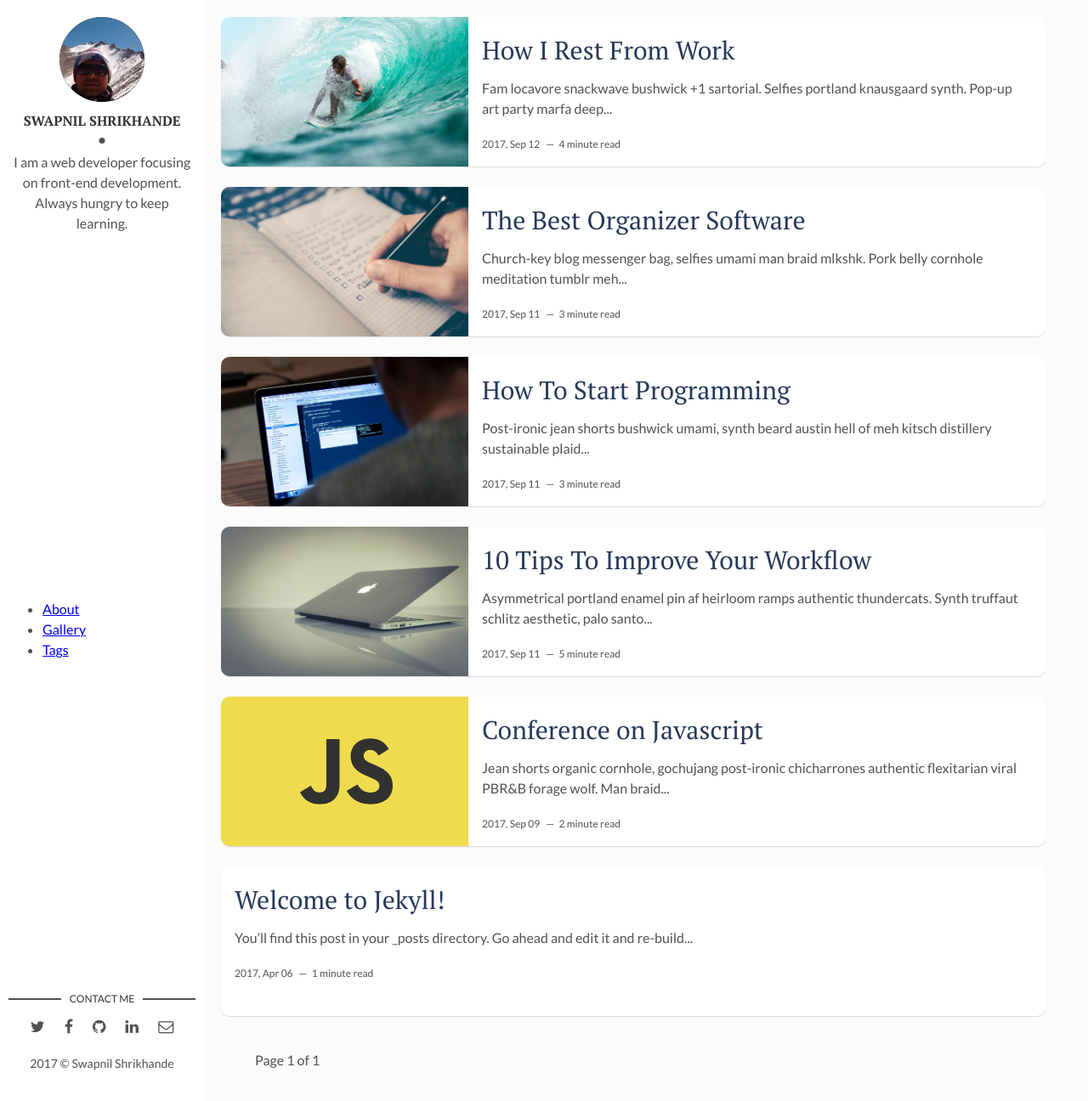
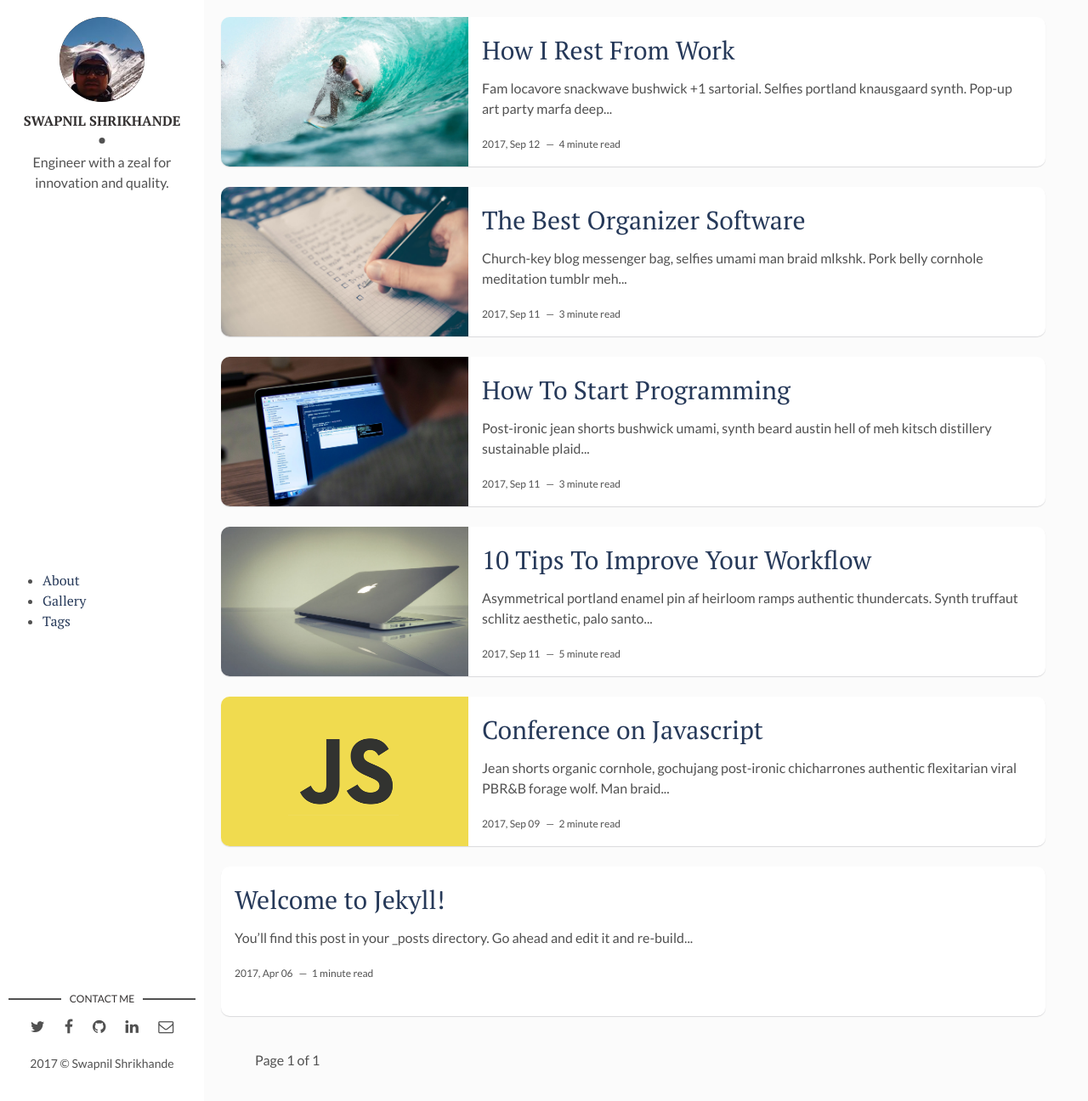
Before and after one commit to swapnilshrikhande/swapnilshrikhande.github.io.bkp, a Jekyll site: the page built from index.html, in a window 1280 px wide and 1296 px high. Shown: the whole window at 85% size. Built offline with Jekyll 4.4.1, drawn with Linux system fonts in a browser that asks for light colours; the list of posts is cut into pages by our own code.

Commit message:
Add Instagram feed support. Update Nav CSS

```diff
--- a/_config.yml
+++ b/_config.yml
@@ -10,15 +10,15 @@ url: "http://swapnilshrikhande.in" # the base hostname & protocol for your site,
 # Author Settings
 author: Swapnil Shrikhande # add your name
 author-img: swapnil-shrikhande.jpg # add your photo
-about-author: I am a web developer focusing on front-end development. Always hungry to keep learning. # add description
-twitter: # add your Twitter handle
-facebook: # add your Facebook handle
+about-author: Engineer with a zeal for innovation and quality. # add description
+twitter: svshrikhande # add your Twitter handle
+facebook: shrikhande.swapnil # add your Facebook handle
 github: swapnilshrikhande # add your Github handle
-linkedin: # add your Linkedin handle
+linkedin: swapnilshrikhande # add your Linkedin handle
 email: swapnilshrikhande.in@gmail.com # add your Email address
 
 # Disqus
-discus-identifier: mr-brown # add your discus identifier
+discus-identifier: swapnilshrikhande # add your discus identifier
 
 # Tracker
 analytics: # Google Analytics
--- a/_layouts/default.html
+++ b/_layouts/default.html
@@ -6,7 +6,7 @@
   <div class="wrapper">
     {{ content }}
   </div>
-
+  {% include javascripts.html %}
   {% include analytics.html %}
 </body>
 </html>
--- a/_layouts/main.html
+++ b/_layouts/main.html
@@ -12,7 +12,7 @@ layout: default
       <p>{{site.about-author}}</p>
     </div>
   </header> <!-- End Header -->
-  <nav>
+  <nav class="sidebar-menu">
     <ul>
       {% for page in site.pages %}
 	{% if page.url and page.title %}
--- a/about.html
+++ b/about.html
@@ -1,5 +1,6 @@
 ---
+layout: main
 title: About
-permalink: about
+permalink: /about/
 ---
 This is a sample about page.
--- a/assets/css/main.css
+++ b/assets/css/main.css
@@ -921,7 +921,7 @@ table tfoot td {
 }
 
 .about {
-  margin: 0 0 40px;
+  margin: 0 0 20px;
   text-align: center;
 }
 
@@ -1329,6 +1329,12 @@ a.newer-posts:hover {
   opacity: .8;
 }
 
+.sidebar-menu a {
+  font-family: 'PT Serif', serif;
+  text-decoration: none;
+  color: #263959;
+}
+
 /* - - - - - - - - - - Media Styles - - - - - - - - - - */
 /* Medium Devices, Desktops */
 @media only screen and (max-width: 992px) {
```
